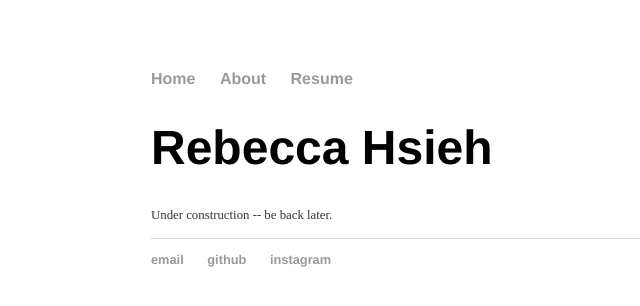
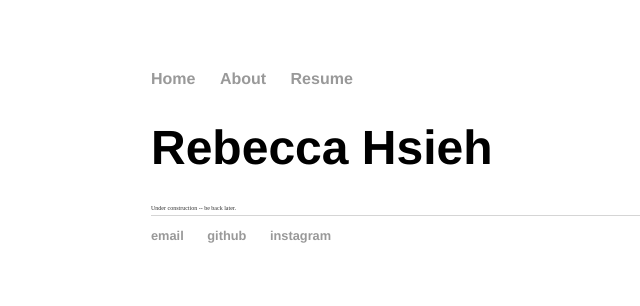
Before and after one commit to therealslimhsiehdy/therealslimhsiehdy.github.io, a Jekyll site: the page built from index.html, in a window 1280 px wide. Shown: the top 306 px of the page, without its empty margins (105-745 px from the left). Built offline with Jekyll 4.4.1, drawn with Linux system fonts in a browser that asks for light colours.

Commit message:
Test font sizing

```diff
--- a/css/main.css
+++ b/css/main.css
@@ -24,8 +24,8 @@ h1 {
     font-family:'Helvetica', 'Palatino', 'Sans-Serif';
 }
 p {
-    font-size: 0.8em;
-    line-height: 1.4em;
+    font-size: 0.3em;
+    line-height: 0.5em;
     color: #333;
 }
 footer {
@@ -35,7 +35,7 @@ footer {
 
 ul.posts {
     margin: 20px auto 40px;
-    font-size: 1.5em;
+    font-size: 1em;
 }
 
 ul.posts li {
```
